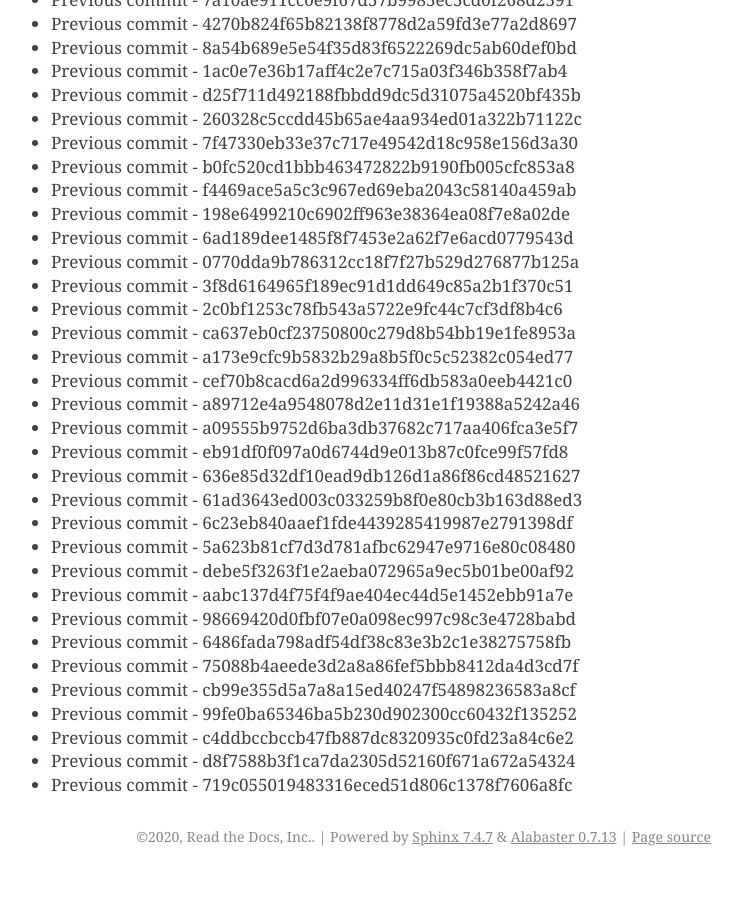
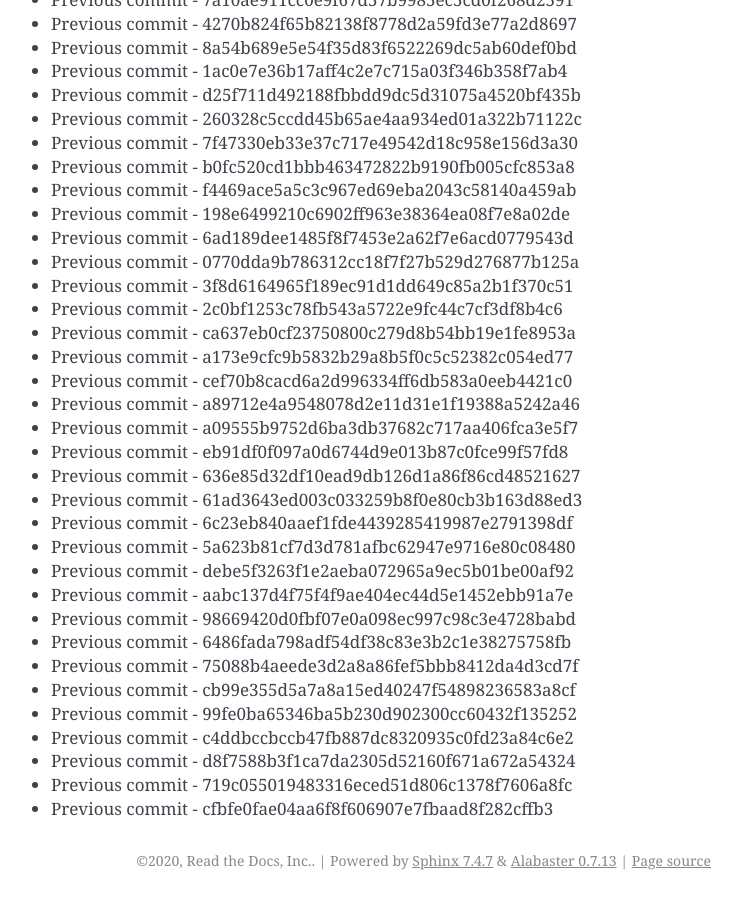
Before and after one commit to readthedocs/rtd-git-stresstest, a Sphinx documentation site: the page built from docs/updates.rst, in a window 1280 px wide and 900 px high, scrolled down 90465 px. Shown: the whole window, without its empty margins (399-1141 px from the left). Built offline with Sphinx 7.4.7, drawn with Linux system fonts in a browser that asks for light colours; before the commit the page ends 91341 px from its top, so only the background shows below that.

Commit message:
Generating commit from previous: cfbfe0fae04aa6f8f606907e7fbaad8f282cffb3

```diff
--- a/docs/updates.rst
+++ b/docs/updates.rst
@@ -3833,3 +3833,4 @@ It can be tested for any performance characteristics.
 * Previous commit - c4ddbccbccb47fb887dc8320935c0fd23a84c6e2
 * Previous commit - d8f7588b3f1ca7da2305d52160f671a672a54324
 * Previous commit - 719c055019483316eced51d806c1378f7606a8fc
+* Previous commit - cfbfe0fae04aa6f8f606907e7fbaad8f282cffb3
```
